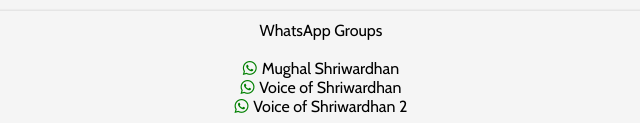
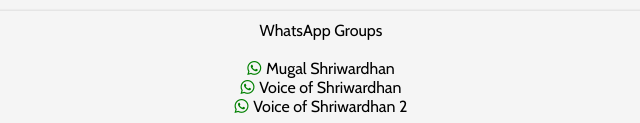
Before and after one commit to AnonCoderymous/ChairtyGroupShwriwardhan, a plain HTML site: page index.html in a window 1280 px wide. Shown: the part 1402-1525 px from the top of the page, 319-959 px from the left. Drawn offline with nearby package versions, Linux system fonts and the light colour scheme.

Commit message:
Update index.html

```diff
--- a/index.html
+++ b/index.html
@@ -51,7 +51,7 @@
 	<div class="divider footer" id="groups">
 		WhatsApp Groups<br/><br/>
 
-		<i class="fa-brands fa-whatsapp"></i>Mughal Shriwardhan<br/>
+		<i class="fa-brands fa-whatsapp"></i>Mugal Shriwardhan<br/>
 		<i class="fa-brands fa-whatsapp"></i>Voice of Shriwardhan<br/>
 		<i class="fa-brands fa-whatsapp"></i>Voice of Shriwardhan 2
 	</div>
```
